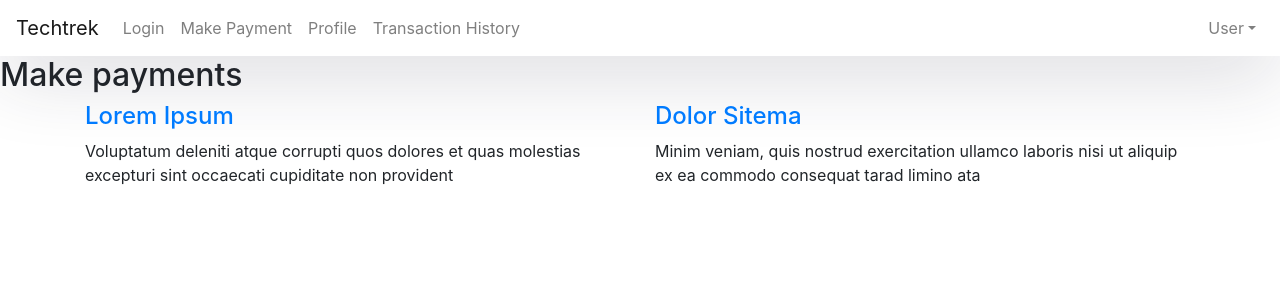
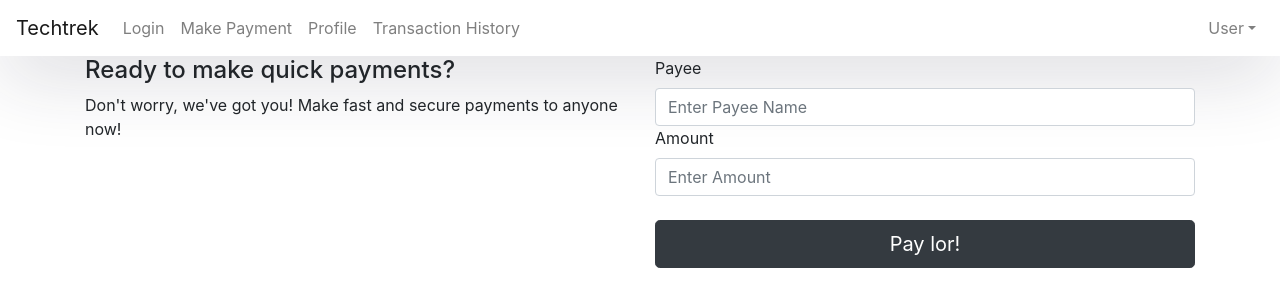
Before and after one commit to e0176881/SEED2021_TT2_Room-12, a React (Create React App) app: page /makePayment in a window 1280 px wide. Shown: the top 306 px of the page. Built offline with nearby package versions, Linux system fonts and the light colour scheme.

Commit message:
added fields for paying

```diff
--- a/src/components/makePayment.js
+++ b/src/components/makePayment.js
@@ -2,21 +2,36 @@ import React from "react";
 
 function makePayment() {
   return <div class="section-title">
-      <h2>Make payments</h2>
       <div class="container">
       <div class="row">
             <div class="col-md-6">
               <div class="icon-box">
-                <i class="icofont-computer"></i>
-                <h4><a href="#">Lorem Ipsum</a></h4>
-                <p>Voluptatum deleniti atque corrupti quos dolores et quas molestias excepturi sint occaecati cupiditate non provident</p>
+                <h4>Ready to make quick payments?</h4>
+                <p>Don't worry, we've got you! Make fast and secure payments to anyone now!</p>
               </div>
             </div>
             <div class="col-md-6 mt-4 mt-lg-0">
               <div class="icon-box">
-                <i class="icofont-chart-bar-graph"></i>
-                <h4><a href="#">Dolor Sitema</a></h4>
-                <p>Minim veniam, quis nostrud exercitation ullamco laboris nisi ut aliquip ex ea commodo consequat tarad limino ata</p>
+                <form>
+                  <label>Payee</label>
+                  <input
+                    type="text"
+                    name="payeename"
+                    className="form-control"
+                    placeholder="Enter Payee Name"
+                  />
+                  <label>Amount</label>
+                  <input
+                    type="float"
+                    name="payamount"
+                    className="form-control"
+                    placeholder="Enter Amount"
+                  />
+                  <br></br>
+                  <button type="submit" className="btn btn-dark btn-lg btn-block">
+                    Pay lor!
+                  </button>
+                </form>
               </div>
             </div>
         </div>
```
